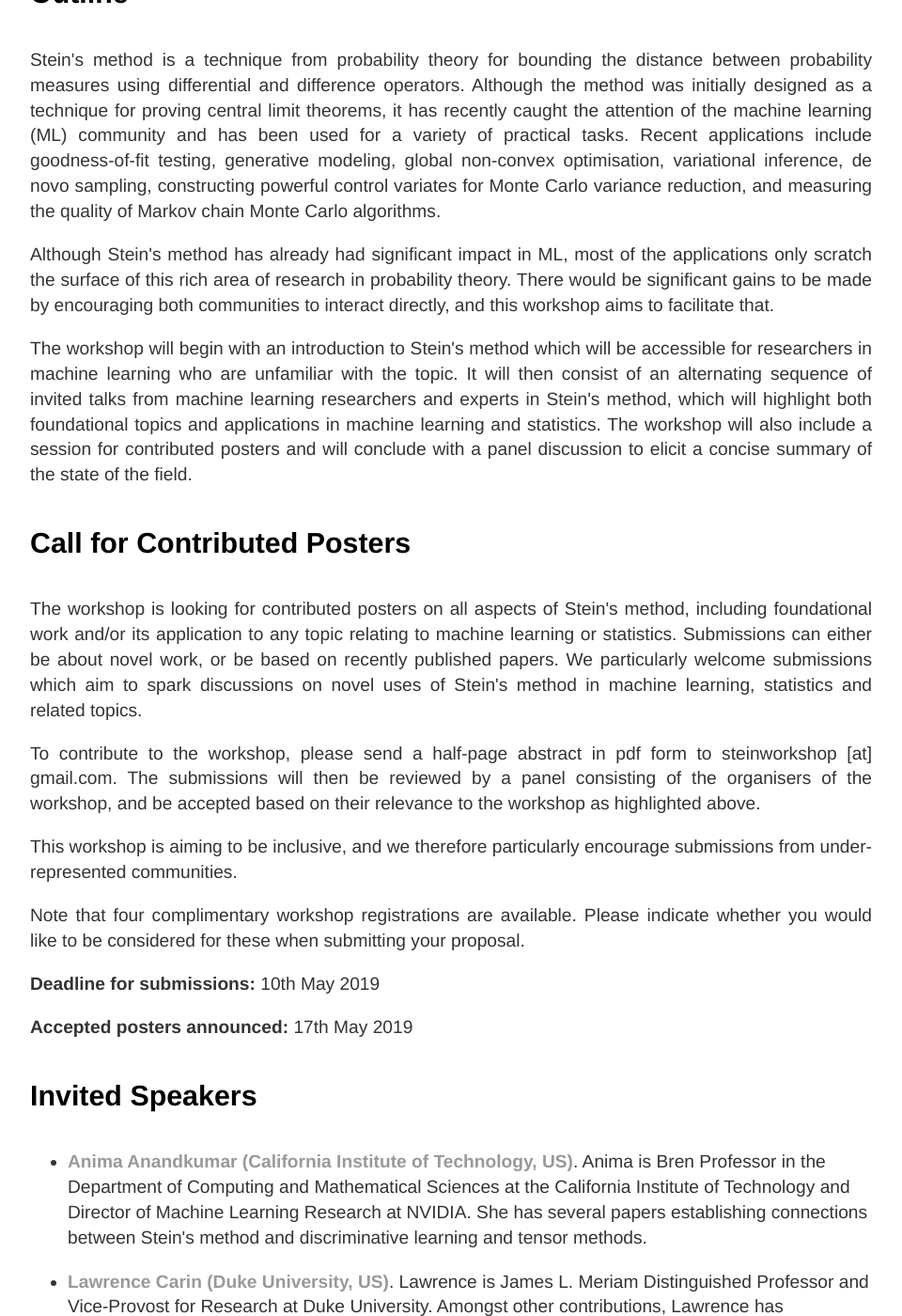
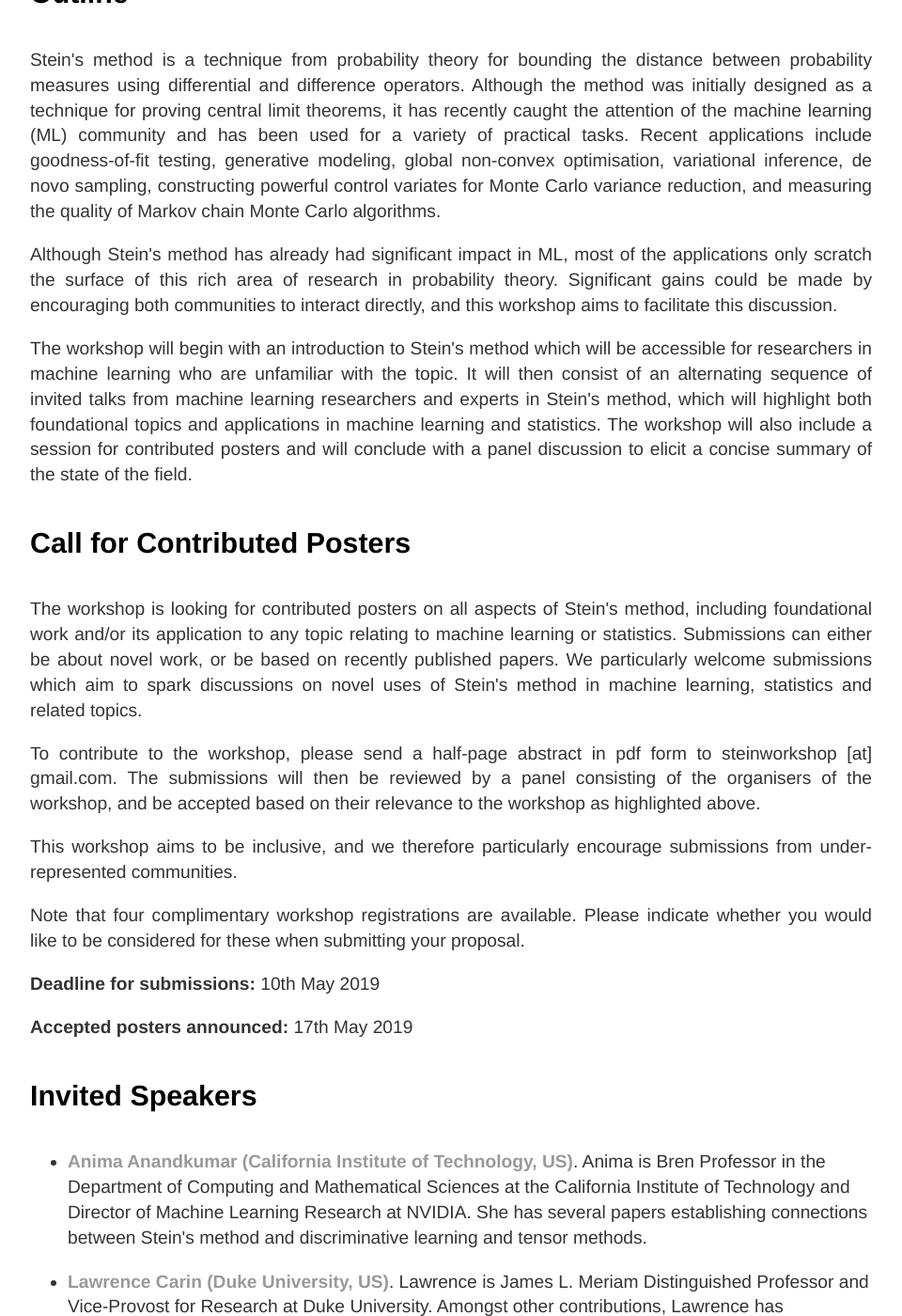
Before and after one commit to steinworkshop/steinworkshop.github.io, a Jekyll site: the page built from index.html, in a window 1280 px wide and 1400 px high, scrolled down 544 px. Shown: the whole window at 94% size, without its empty margins (160-1120 px from the left). Built offline with Jekyll 4.4.1, drawn with Linux system fonts in a browser that asks for light colours; grey boxes are pictures that could not be loaded.

Commit message:
H comments

```diff
--- a/index.html
+++ b/index.html
@@ -16,7 +16,7 @@ title: ICML Workshop on Stein's Method
 	<h4> Outline </h4>
 	<p>Stein's method is a technique from probability theory for bounding the distance between probability measures using differential and difference operators. Although the method was initially designed as a technique for proving central limit theorems, it has recently caught the attention of the machine learning (ML) community and has been used for a variety of practical tasks. Recent applications include goodness-of-fit testing, generative modeling, global non-convex optimisation, variational inference, de novo sampling, constructing powerful control variates for Monte Carlo variance reduction, and measuring the quality of Markov chain Monte Carlo algorithms.</p>
 
-	<p>Although Stein's method has already had significant impact in ML, most of the applications only scratch the surface of this rich area of research in probability theory. There would be significant gains to be made by encouraging both communities to interact directly, and this workshop aims to facilitate that.</p>
+	<p>Although Stein's method has already had significant impact in ML, most of the applications only scratch the surface of this rich area of research in probability theory. Significant gains could be made by encouraging both communities to interact directly, and this workshop aims to facilitate this discussion.</p>
 
 	<p>The workshop will begin with an introduction to Stein's method which will be accessible for researchers in machine learning who are unfamiliar with the topic. It will then consist of an alternating sequence of invited talks from machine learning researchers and experts in Stein's method, which will highlight both foundational topics and applications in machine learning and statistics. The workshop will also include a session for contributed posters and will conclude with a panel discussion to elicit a concise summary of the state of the field. </p>
 </div>
@@ -29,7 +29,7 @@ title: ICML Workshop on Stein's Method
 
 	<p>To contribute to the workshop, please send a half-page abstract in pdf form to steinworkshop [at] gmail.com. The submissions will then be reviewed by a panel consisting of the organisers of the workshop, and be accepted based on their relevance to the workshop as highlighted above.</p>
 
-	<p>This workshop is aiming to be inclusive, and we therefore particularly encourage submissions from under-represented communities.</p>
+	<p>This workshop aims to be inclusive, and we therefore particularly encourage submissions from under-represented communities.</p>
 
 	<p>Note that four complimentary workshop registrations are available. Please indicate whether you would like to be considered for these when submitting your proposal.</p>
 
```
